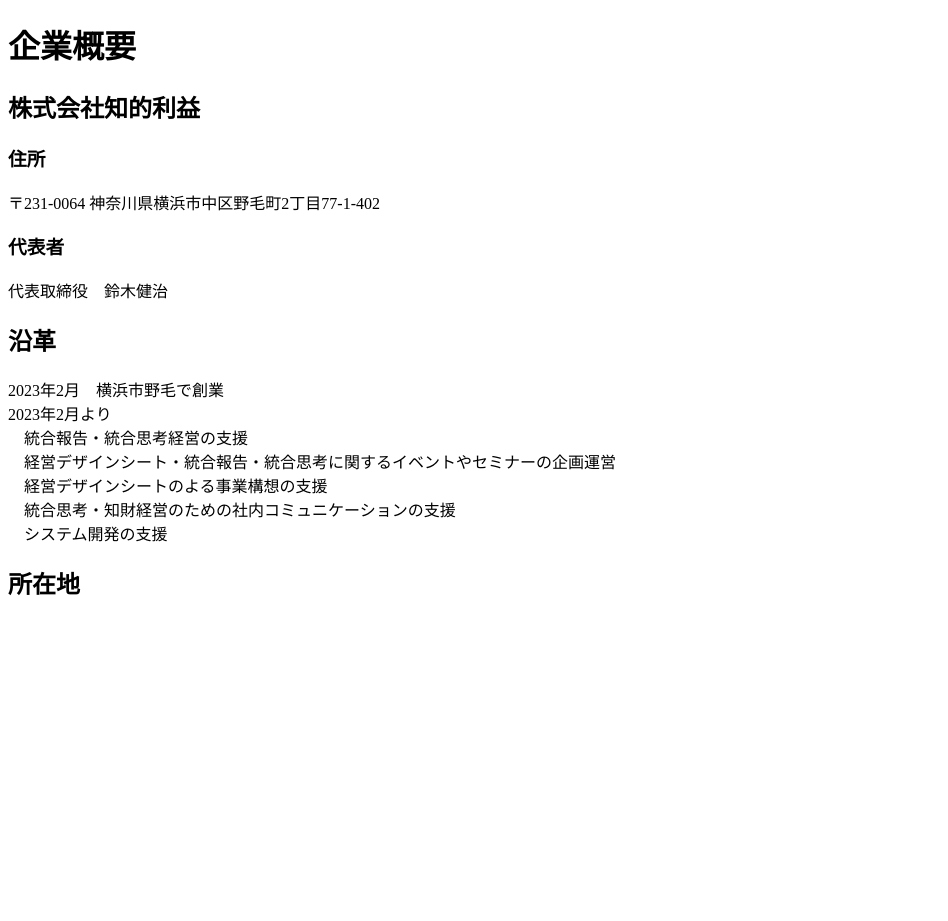
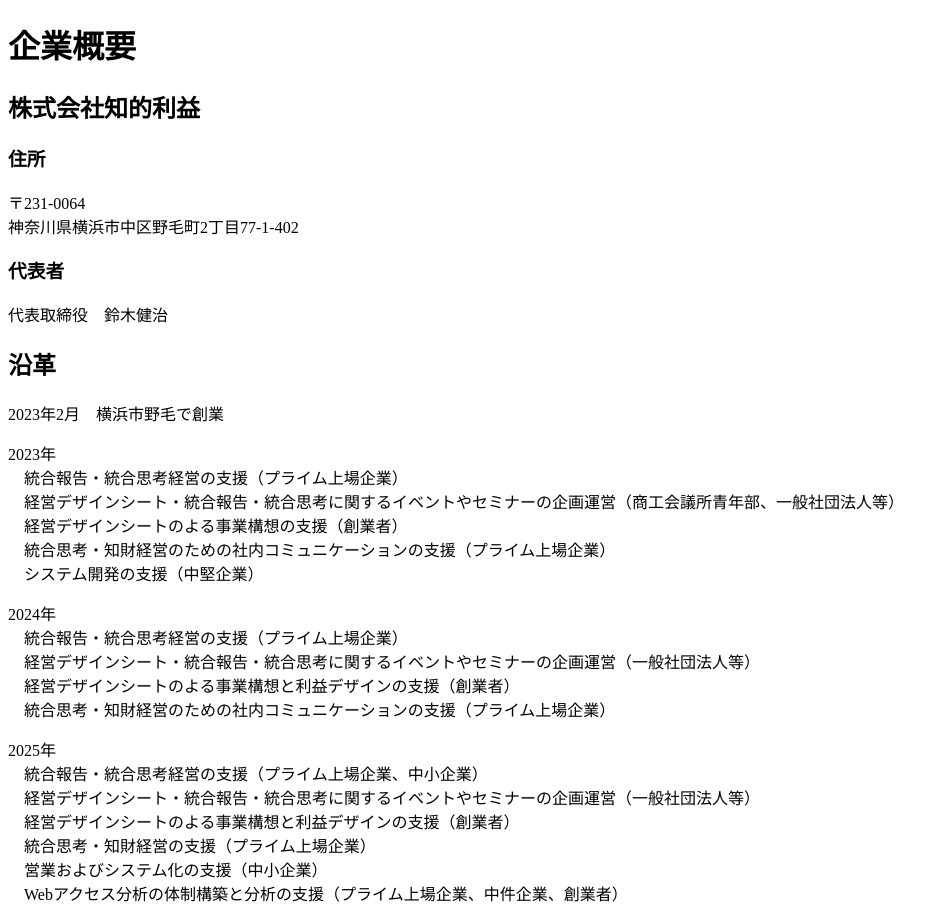
Before and after one commit to kvaluation/intprofy-website, a Next.js app: page /intprofy in a window 1280 px wide. Shown: the whole page, without its empty margins (0-948 px from the left). Before the commit the page ends 800 px from the top, so only its background shows below. Built offline with nearby package versions, Linux system fonts and the light colour scheme.

Commit message:
AC用にMacBookAirから更新

```diff
--- a/pages/intprofy.mdx
+++ b/pages/intprofy.mdx
@@ -9,11 +9,24 @@
 
 ## 沿革
 2023年2月　横浜市野毛で創業
-2023年2月より
-　統合報告・統合思考経営の支援
-　経営デザインシート・統合報告・統合思考に関するイベントやセミナーの企画運営
-　経営デザインシートのよる事業構想の支援
-　統合思考・知財経営のための社内コミュニケーションの支援
-　システム開発の支援
 
-## 所在地
+2023年
+　統合報告・統合思考経営の支援（プライム上場企業）
+　経営デザインシート・統合報告・統合思考に関するイベントやセミナーの企画運営（商工会議所青年部、一般社団法人等）
+　経営デザインシートのよる事業構想の支援（創業者）
+　統合思考・知財経営のための社内コミュニケーションの支援（プライム上場企業）
+　システム開発の支援（中堅企業）
+
+2024年
+　統合報告・統合思考経営の支援（プライム上場企業）
+　経営デザインシート・統合報告・統合思考に関するイベントやセミナーの企画運営（一般社団法人等）
+　経営デザインシートのよる事業構想と利益デザインの支援（創業者）
+　統合思考・知財経営のための社内コミュニケーションの支援（プライム上場企業）
+
+2025年
+　統合報告・統合思考経営の支援（プライム上場企業、中小企業）
+　経営デザインシート・統合報告・統合思考に関するイベントやセミナーの企画運営（一般社団法人等）
+　経営デザインシートのよる事業構想と利益デザインの支援（創業者）
+　統合思考・知財経営の支援（プライム上場企業）
+　営業およびシステム化の支援（中小企業）
+　Webアクセス分析の体制構築と分析の支援（プライム上場企業、中件企業、創業者）
```
Also changed, not shown: pages/framework.mdx (+14 -15 lines).
